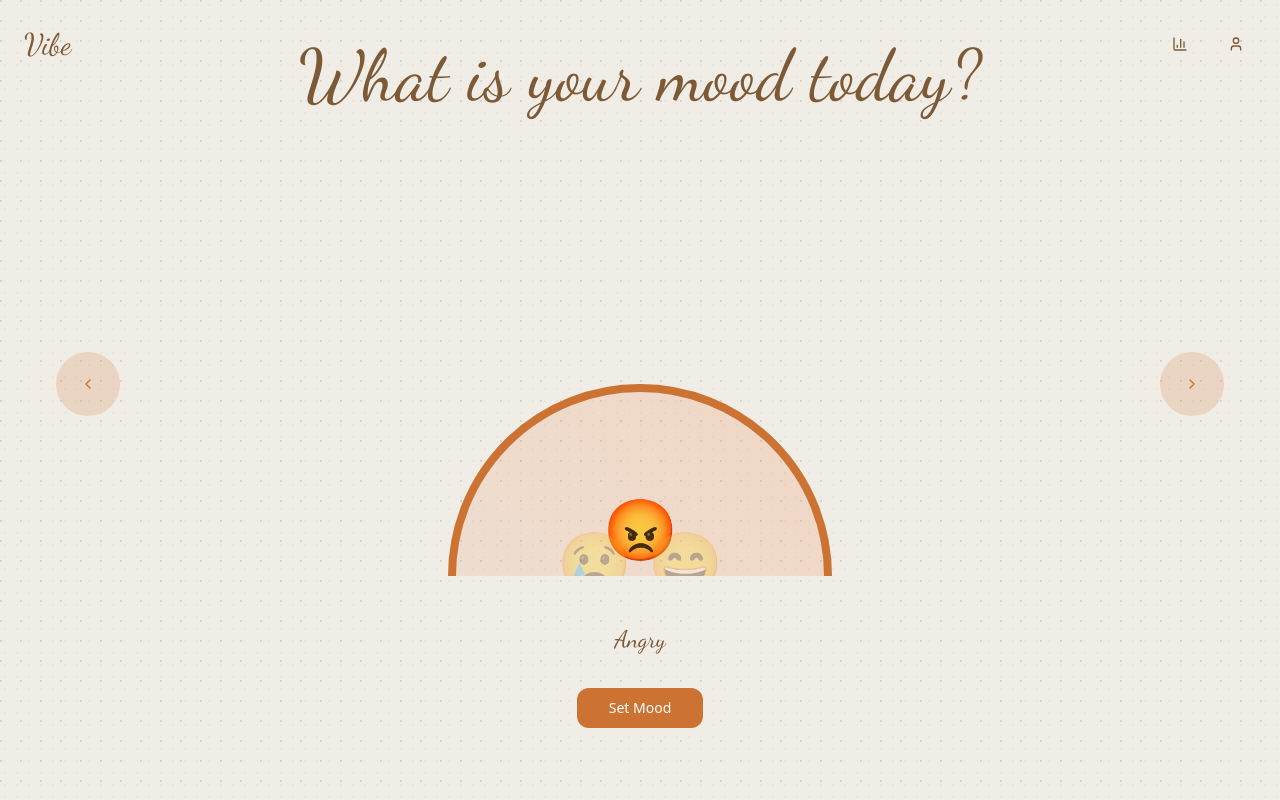
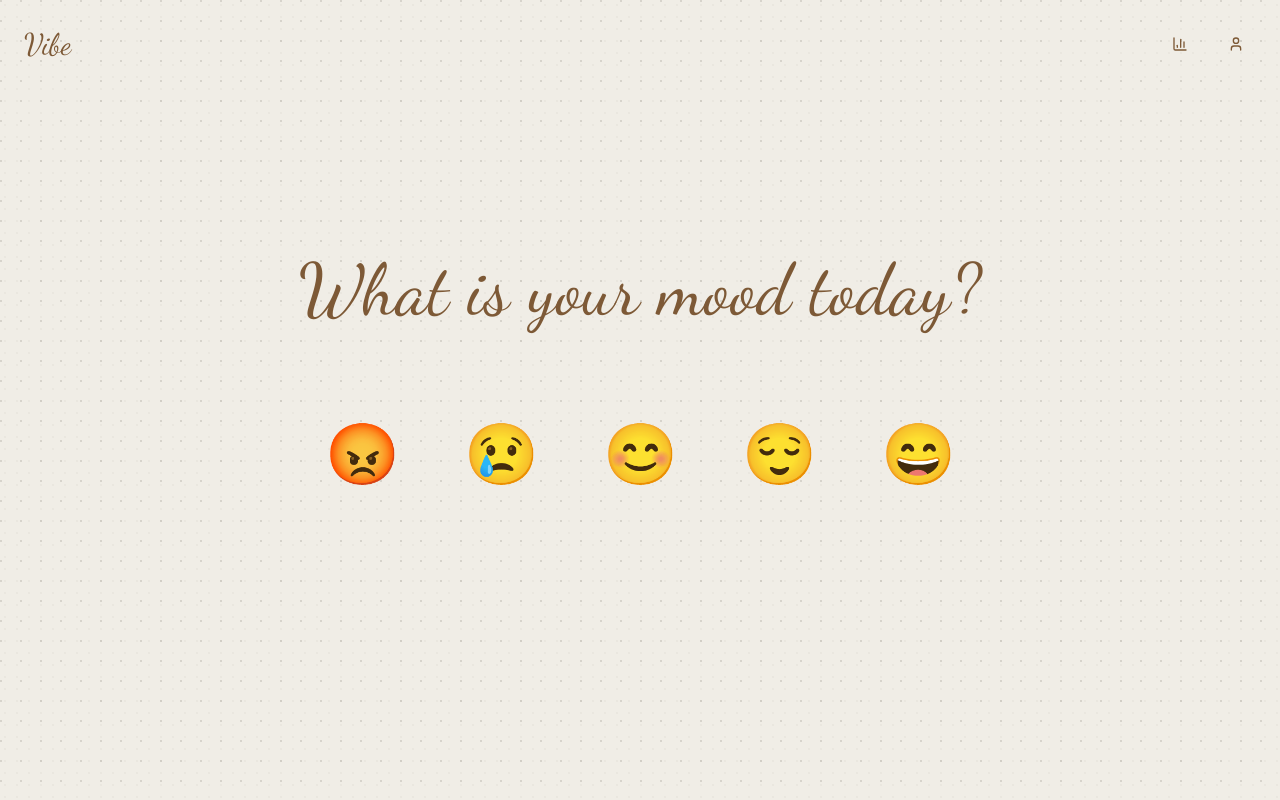
Before and after one commit to harshajnyKV/vibeathon, a React (Vite) app: page /mood in a window 1280 px wide. Built offline with nearby package versions, Linux system fonts and the light colour scheme.

Commit message:
Refactor mood and satisfaction pages
Simplify emoji selection on mood page and fix satisfaction page zip color.

```diff
--- a/src/pages/Mood.tsx
+++ b/src/pages/Mood.tsx
@@ -12,20 +12,11 @@ const moodEmojis = [
 ];
 
 const Mood = () => {
-  const [currentMood, setCurrentMood] = useState(0);
   const [selectedMood, setSelectedMood] = useState<number | null>(null);
   const navigate = useNavigate();
 
-  const nextMood = () => {
-    setCurrentMood((prev) => (prev + 1) % moodEmojis.length);
-  };
-
-  const prevMood = () => {
-    setCurrentMood((prev) => (prev - 1 + moodEmojis.length) % moodEmojis.length);
-  };
-
-  const handleSetMood = () => {
-    setSelectedMood(currentMood);
+  const handleSetMood = (index: number) => {
+    setSelectedMood(index);
   };
 
   const handleNext = () => {
@@ -60,70 +51,29 @@ const Mood = () => {
           What is your mood today?
         </h2>
 
-        {/* Mood Semicircle - covers half the page */}
-        <div className="relative w-full h-96 mb-12 overflow-hidden">
-          {/* Full circle container for rotation effect */}
-          <div
-            className="absolute left-1/2 bottom-0 w-96 h-96 border-8 border-vibe-soft-orange rounded-full transform -translate-x-1/2 translate-y-1/2 transition-transform duration-700 ease-in-out"
-            style={{
-              transform: `translateX(-50%) translateY(50%) rotate(${currentMood * 72}deg)`,
-              background: 'linear-gradient(45deg, hsl(var(--vibe-soft-orange) / 0.1), hsl(var(--vibe-glow-orange) / 0.2))'
-            }}
-          >
-            {/* Emoji positions around the circle */}
+        {/* Simple Emoji Selection */}
+        <div className="flex flex-wrap justify-center gap-8 mb-12">
           {moodEmojis.map((mood, index) => (
-              <div
+            <button
               key={index}
-                className="absolute text-6xl transition-all duration-500"
-                style={{
-                  top: '50%',
-                  left: '50%',
-                  transform: `translate(-50%, -50%) rotate(${-index * 72}deg) translateY(-48px) rotate(${index * 72}deg)`,
-                  opacity: index === currentMood ? 1 : 0.3,
-                  scale: index === currentMood ? 1.2 : 0.8,
-                }}
+              onClick={() => handleSetMood(index)}
+              className={`text-6xl p-4 rounded-full transition-all duration-300 hover:scale-110 ${
+                selectedMood === index
+                  ? 'bg-vibe-glow-orange/30 scale-110 shadow-lg'
+                  : 'hover:bg-vibe-soft-orange/20'
+              }`}
             >
               {mood.emoji}
-              </div>
+            </button>
           ))}
         </div>
 
-          {/* Navigation arrows - bigger and more visible */}
-          <Button
-            onClick={prevMood}
-            variant="ghost"
-            size="icon"
-            className="absolute left-8 top-1/2 transform -translate-y-1/2 text-vibe-soft-orange hover:text-vibe-glow-orange w-16 h-16 rounded-full bg-vibe-soft-orange/20 hover:bg-vibe-soft-orange/30"
-          >
-            <ChevronLeft className="h-12 w-12" />
-          </Button>
-
-          <Button
-            onClick={nextMood}
-            variant="ghost"
-            size="icon"
-            className="absolute right-8 top-1/2 transform -translate-y-1/2 text-vibe-soft-orange hover:text-vibe-glow-orange w-16 h-16 rounded-full bg-vibe-soft-orange/20 hover:bg-vibe-soft-orange/30"
-          >
-            <ChevronRight className="h-12 w-12" />
-          </Button>
-        </div>
-
-        {/* Mood label */}
+        {/* Selected Mood Label */}
+        {selectedMood !== null && (
           <p className="text-2xl font-dancing text-vibe-warm-brown mb-8">
-          {moodEmojis[currentMood].label}
+            {moodEmojis[selectedMood].label}
           </p>
-
-        {/* Set Mood Button */}
-        <Button
-          onClick={handleSetMood}
-          className={`mb-8 px-8 py-3 rounded-xl font-medium transition-all duration-300 ${
-            selectedMood === currentMood
-              ? 'bg-vibe-glow-orange text-white shadow-lg'
-              : 'bg-vibe-soft-orange hover:bg-vibe-glow-orange text-white'
-          }`}
-        >
-          {selectedMood === currentMood ? '✓ Mood Set' : 'Set Mood'}
-        </Button>
+        )}
 
         {/* Navigation Arrow - bigger and more visible */}
         {selectedMood !== null && (
--- a/src/pages/Satisfaction.tsx
+++ b/src/pages/Satisfaction.tsx
@@ -152,7 +152,7 @@ const SatisfactionPage = () => {
 
             <div
               ref={zipRef}
-              className="relative h-16 bg-gradient-to-r from-red-300 via-yellow-300 to-green-300 rounded-full cursor-pointer border-4 border-primary"
+              className="relative h-16 bg-vibe-soft-orange rounded-full cursor-pointer border-4 border-vibe-glow-orange"
               onMouseDown={() => setIsDragging(true)}
               onMouseUp={() => setIsDragging(false)}
               onMouseLeave={() => setIsDragging(false)}
```
Lines whose indentation alone changed are shown as unchanged.
